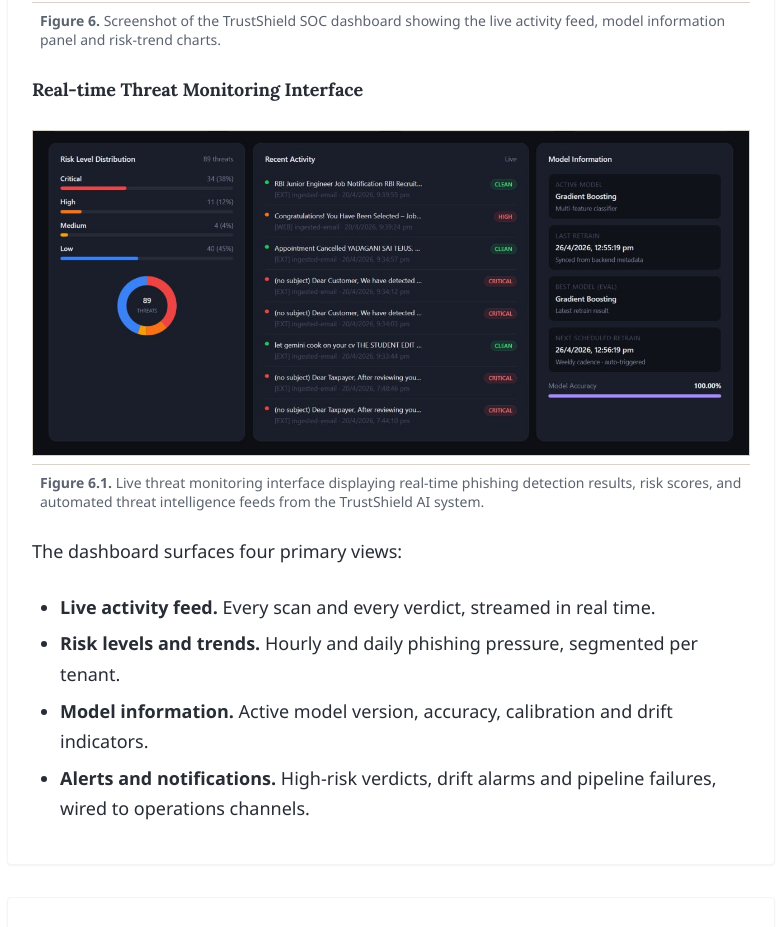
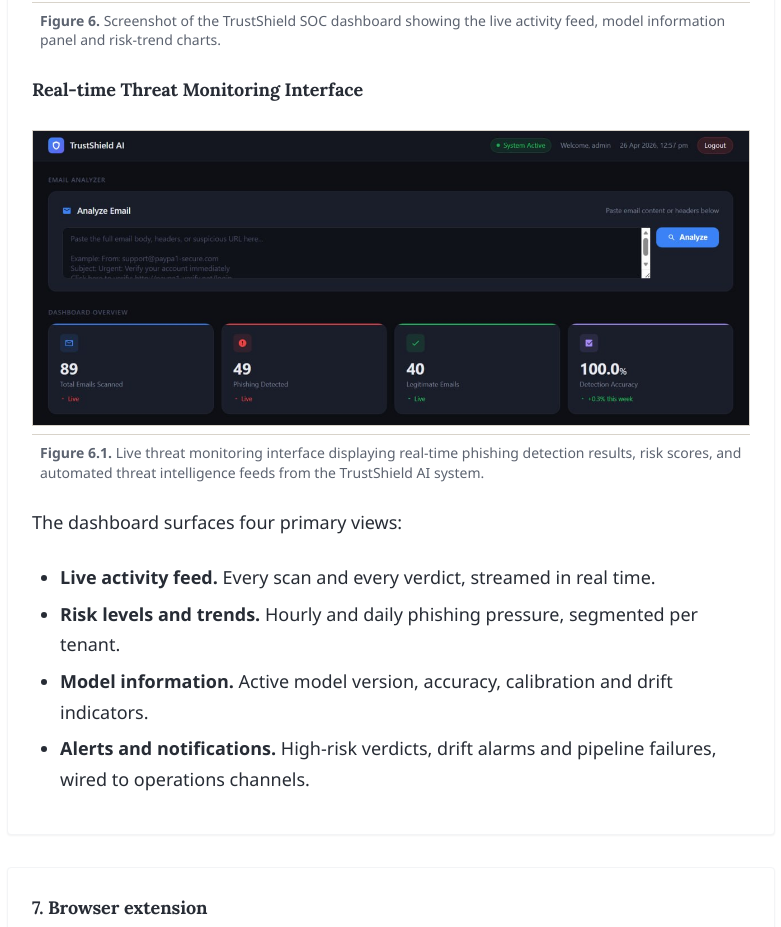
Before and after one commit to karthikeya1498/PFSD-BLOG, a React (Vite) app: page / in a window 1280 px wide. Shown: the part 10278-11205 px from the top of the page, without its empty margins (249-1030 px from the left). Built offline with nearby package versions, Linux system fonts and the light colour scheme; the HTML template or start-up script is replaced by a standard one; a web font is replaced by a local one.

Commit message:
Update real-time monitoring to use new image
- Changed Figure 6.1 (Real-time Threat Monitoring) to use photo_2026-04-26_12-58-14.jpg
- Figure 6 (SOC Dashboard) remains unchanged with photo_2026-04-26_12-58-15.jpg
- Now shows different images for SOC dashboard vs real-time monitoring interface

```diff
--- a/src/pages/Index.tsx
+++ b/src/pages/Index.tsx
@@ -268,7 +268,7 @@
 
           <h4 className="blog-h4">Real-time Threat Monitoring Interface</h4>
           <figure className="blog-figure">
-            <img src={dashboard} alt="TrustShield AI real-time threat monitoring interface" loading="lazy" />
+            <img src={realtimeMonitoring} alt="TrustShield AI real-time threat monitoring interface" loading="lazy" />
             <figcaption>
               <strong>Figure 6.1.</strong> Live threat monitoring interface displaying real-time phishing detection results,
               risk scores, and automated threat intelligence feeds from the TrustShield AI system.
```
